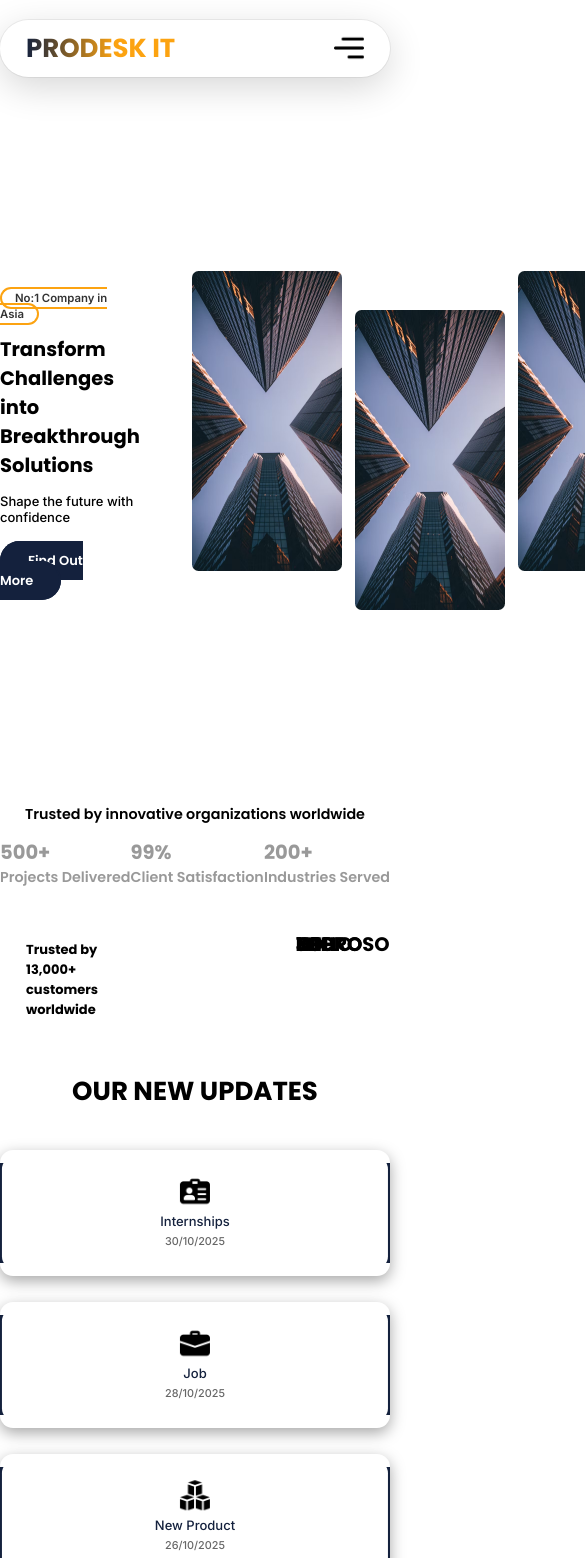
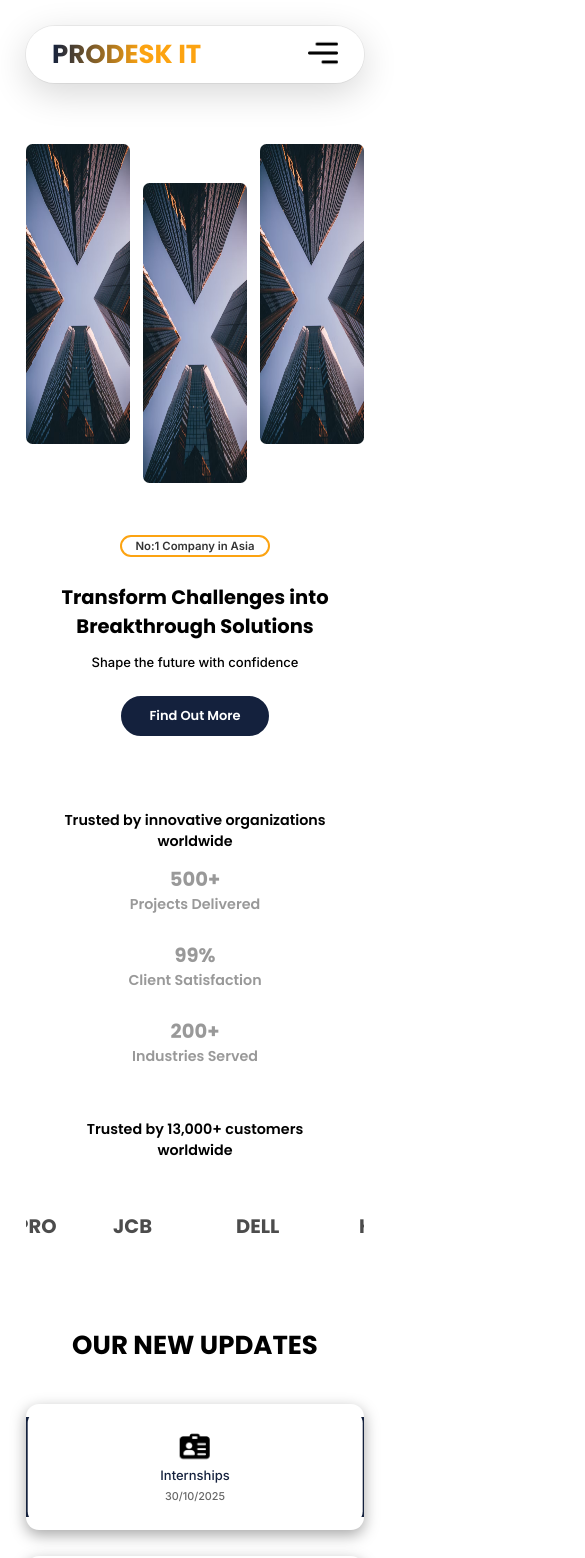
Before and after one commit to Madhavan-P/prodeskItTask, a React (Vite) app: page / in a window 390 px wide. Shown: the top 1558 px of the page, 585 px wide, since content can reach past the window. Built offline with nearby package versions, Linux system fonts and the light colour scheme.

Commit message:
responsive setup done

```diff
--- a/src/App.css
+++ b/src/App.css
@@ -58,7 +58,7 @@ html {
 }
 
 body{
-  padding: 1.5rem 0;
+  padding: 2rem;
   max-width: 1000px;
   font-size: 1rem;
   margin-inline:auto;
@@ -95,8 +95,13 @@ p,span,small{
 img{
   width: 100%;
   height: 100%;
-  /* object-fit: cover; */
+}
 
+.none{
+  display: none;
+}
+.opacity{
+  opacity: 0;
 }
 
 .logo{
--- a/src/App.jsx
+++ b/src/App.jsx
@@ -37,6 +37,7 @@ import rightArrowBlack from "./assets/right-arrow-black.svg";
 import leftArrowWhite from "./assets/left-arrow-white.svg";
 import rightArrowWhite from "./assets/right-arrow-white.svg";
 import AboutSection from "./Sections/AboutSection.jsx";
+import HeroSection from "./Sections/HeroSection.jsx";
 
 function App() {
   const processCardList = [
@@ -90,37 +91,19 @@ function App() {
   return (
     <>
       <Header />
-      <section className="hero-section">
-        <div className="hero-1">
-          <small className="small-txt">No:1 Company in Asia</small>
-          <h1>Transform Challenges into Breakthrough Solutions</h1>
-          <p>Shape the future with confidence</p>
-          <a className="btn primaryBtn">Find Out More</a>
-        </div>
-        <div className="hero-2">
-          <div className="hero-ctn  ctn01">
-            <img src={Hero01} />
-          </div>
-          <div className="hero-ctn ctn02">
-            <img src={Hero01} />
-          </div>
-          <div className="hero-ctn ctn03">
-            <img src={Hero01} />
-          </div>
-        </div>
-      </section>
+      <HeroSection />
       <section className="trust-section-ctn">
         <h4>Trusted by innovative organizations worldwide</h4>
         <div className="trust-section">
-          <div>
+          <div className="achievement-details-ctn">
             <h1>500+ </h1>
             <h4>Projects Delivered</h4>
           </div>
-          <div>
+          <div className="achievement-details-ctn">
             <h1>99%</h1>
             <h4>Client Satisfaction</h4>
           </div>
-          <div>
+          <div className="achievement-details-ctn">
             <h1>200+</h1>
             <h4>Industries Served</h4>
           </div>
@@ -131,12 +114,24 @@ function App() {
           <h4>Trusted by 13,000+ customers worldwide</h4>
         </div>
         <div className="partner-section">
-          <h1 className="item item1">DELL</h1>
-          <h1 className="item item2">HP</h1>
-          <h1 className="item item3">MICROSOFT</h1>
-          <h1 className="item item4">ZOHO</h1>
-          <h1 className="item item5">WIPRO</h1>
-          <h1 className="item item6">JCB</h1>
+          <div className="item item1">
+            <h1>DELL</h1>
+          </div>
+          <div className="item item2">
+            <h1>HP</h1>
+          </div>
+          <div className="item item3">
+            <h1>HCL</h1>
+          </div>
+          <div className="item item4">
+            <h1>ZOHO</h1>
+          </div>
+          <div className="item item5">
+            <h1>WIPRO</h1>
+          </div>
+          <div className="item item6">
+            <h1>JCB</h1>
+          </div>
         </div>
       </section>
       <section className="new-updates section">
--- /dev/null
+++ b/src/Components/GetStartedBtn.jsx
@@ -0,0 +1,11 @@
+import React from "react";
+
+const GetStartedBtn = () => {
+  return (
+    <a href="#" className="btn primaryBtn">
+      Get Started
+    </a>
+  );
+};
+
+export default GetStartedBtn;
--- a/src/Components/Header.jsx
+++ b/src/Components/Header.jsx
@@ -1,23 +1,36 @@
-import React from "react";
+import React, { useState } from "react";
 
 import Menu from "../assets/menu.png";
+
+import NavList from "./NavList";
+import GetStartedBtn from "./GetStartedBtn.jsx";
 import Close from "../assets/close.png";
 
 const Header = () => {
+  const MenuList = ["Home", "Our Process", "Services", "About Us"];
+
+  const [navList, setNavList] = useState(false);
   return (
     <header>
       <h1 className="logo company-name">PRODESK IT</h1>
-      <img src={Menu} className="header-icon menu" />
-      <img src={Close} className="header-icon close" />
-      <div className="nav-menu">
-        <li className="navlinks">Home</li>
-        <li className="navlinks">Our Process</li>
-        <li className="navlinks">Services</li>
-        <li className="navlinks">About Us</li>
-        <a href="#" className="btn primaryBtn">
-          Get Started
-        </a>
+      <NavList List={MenuList} Class="nav-menu" />
+      <div className="hanberger-menus">
+        {navList ? (
+          <img
+            src={Close}
+            className="header-icon close"
+            onClick={() => setNavList(false)}
+          />
+        ) : (
+          <img
+            src={Menu}
+            className="header-icon menu"
+            onClick={() => setNavList(true)}
+          />
+        )}
       </div>
+
+      <NavList List={MenuList} Class={`mobile-nav ${navList ? "" : "none"}`} />
     </header>
   );
 };
--- /dev/null
+++ b/src/Components/NavList.jsx
@@ -0,0 +1,18 @@
+import React from "react";
+
+import GetStartedBtn from "./GetStartedBtn";
+
+const NavList = ({ List, Class }) => {
+  return (
+    <div className={Class}>
+      {List.map((list, index) => (
+        <li key={index} className="navlinks">
+          {list}
+        </li>
+      ))}
+      <GetStartedBtn />
+    </div>
+  );
+};
+
+export default NavList;
--- /dev/null
+++ b/src/Sections/HeroSection.jsx
@@ -0,0 +1,28 @@
+import React from "react";
+import Hero01 from "../assets/hero-1.avif";
+
+const HeroSection = () => {
+  return (
+    <section className="hero-section">
+      <div className="hero-1">
+        <small className="small-txt">No:1 Company in Asia</small>
+        <h1>Transform Challenges into Breakthrough Solutions</h1>
+        <p>Shape the future with confidence</p>
+        <a className="btn primaryBtn">Find Out More</a>
+      </div>
+      <div className="hero-2">
+        <div className="hero-ctn  ctn01">
+          <img src={Hero01} />
+        </div>
+        <div className="hero-ctn ctn02">
+          <img src={Hero01} />
+        </div>
+        <div className="hero-ctn ctn03">
+          <img src={Hero01} />
+        </div>
+      </div>
+    </section>
+  );
+};
+
+export default HeroSection;
--- a/src/index.css
+++ b/src/index.css
@@ -1,5 +1,6 @@
 header {
     position: sticky;
+    top: 2rem;
     z-index: 99;
     display: flex;
     justify-content: space-between;
@@ -7,6 +8,7 @@ header {
     padding: 9px 2rem;
     box-shadow: rgba(0, 0, 0, 0.16) 0px 10px 36px 0px, rgba(0, 0, 0, 0.06) 0px 0px 0px 1px;
     border-radius: 3rem;
+    background-color: rgba(255,255,255,0.5);
 }
 
 .nav-menu {
@@ -15,12 +17,49 @@ header {
     gap: 1rem;
 }
 
+.mobile-nav{
+    width: 100%;
+    display: flex;
+    flex-direction: column;
+    align-items: center;
+    gap: 1.5rem;
+    position: absolute;
+    top: 5rem;
+    right: 0;
+    background-color: white;
+    box-shadow: rgba(0, 0, 0, 0.24) 0px 3px 8px;
+    padding: 2rem 0;
+    border-radius: 1rem;
+    z-index: 999;
+    transition: widthAnime 5s linear;
+}
+
+@keyframes widthAnime{
+    from{
+        width: 0;
+    }
+    to{
+        width: 100%;
+    }
+}
+
+.mobile-nav .close{
+    width: 100%;
+    display: flex;
+    justify-content: flex-end;
+    padding-right: 2rem;
+}
+
 .nav-menu li:hover {
+    color: var(--secondaryColor);
+}
+.mobile-nav li:hover {
     color: var(--secondaryColor);
 }
 
 .header-icon {
     width: 30px;
+    display: inline-block;
     /* height: auto; */
 }
 
@@ -32,18 +71,18 @@ header {
         display: none;
     }
 
-    .close {
-        display: none;
+}
+
+@media (min-width:768px){
+    .mobile-nav{
+        margin-right: 1.5rem;
+        width: 50%;
     }
 }
 
 /* --------- Media Query for laptop --------- */
 @media (min-width:1024px) {
-    .menu {
-        display: none;
-    }
-
-    .close {
+    .hanberger-menus{
         display: none;
     }
 }
@@ -51,7 +90,8 @@ header {
 .hero-section {
     margin: 2rem 0;
     width: 100%;
-    height: 80vh;
+    min-height: 80vh;
+    height: auto;
     display: flex;
     align-items: center;
     gap: 4rem;
@@ -59,6 +99,12 @@ header {
 }
 
 
+
+.hero-1{
+    display: flex;
+    flex-direction: column;
+    align-items: start;
+}
 
 .hero-1 * {
     margin-bottom: 1rem;
@@ -84,14 +130,34 @@ header {
 }
 
 .hero-ctn {
-    width: 150px;
+    width: 100%;
+    max-width: 250px;
     height: 300px;
     border-radius: .5rem;
     overflow: hidden;
 }
 
+@media (max-width:768px) {
+    .hero-section{
+        flex-direction: column-reverse;
+        justify-content: center;
+        align-items: center;
+    }
+    .hero-1{
+        align-items: center;
+    }
+    .hero-1 h1{
+        text-align: center;
+    }
+}
+
 .ctn02 {
     margin-top: 3rem;
+}
+
+.trust-section-ctn{
+    max-width: 1000px;
+    width: 100%;
 }
 
 .trust-section-ctn h4 {
@@ -108,10 +174,22 @@ header {
     color: rgba(0, 0, 0, .4)
         /* color: var(--secondary-txt-clr); */
 }
+@media (max-width:767px) {
+    .trust-section{
+        flex-direction: column;
+        gap: 2rem;
+    }
+}
+.achievement-details-ctn{
+    display: flex;
+    flex-direction: column;
+    align-items: center;
+}
 
 .partner-section-ctn {
     width: 100%;
     display: flex;
+    justify-content: space-between;
     align-items: center;
     gap: 1rem;
 }
@@ -119,63 +197,84 @@ header {
 .ctn-1 {
     color: var(--primary-txt-clr);
     padding: 1rem 2rem;
-    width: 250px;
-    mask-image: linear-gradient(to right,
+    width: 300px;
+
+}
+
+.partner-section {
+    width: 100%;
+    height: 100px;
+    position: relative;
+  animation: scroll 20s linear infinite;
+  overflow: hidden;
+display: flex;
+    align-items: center;
+    justify-content: center;
+mask-image: linear-gradient(to right,
             rgba(0, 0, 0, 0),
-            rgba(0, 0, 0, 1) 20%,
-            rgba(0, 0, 0, 1) 80%,
+            rgba(0, 0, 0, 1) 50%,
+            rgba(0, 0, 0, 1) 50%,
             rgba(0, 0, 0, 0),
-
         );
 }
 
-.partner-section {
-    position: relative;
-    width: 100%;
-    height: 100px;
-    overflow: hidden;
-    /* display: flex;
-    gap: 1rem;
-    justify-content: space-between; */
-}
-
-@keyframes partner-animation {
-    to {
-        left: -200px;
+@keyframes scrollLeft{
+    from{
+        left: 100%;
+    }
+    to{
+        left: -400px;
     }
 }
 
 .item {
     position: absolute;
-    left: 100%;
-    /* width: calc(1000px - 6); */
+    left: calc(200px * 6);
     width: 200px;
-    height: 100px;
-    animation: partner-animation 30s linear infinite;
+    height: 50px;
+    animation-name: scrollLeft;
+    animation-duration: 20s;
+    animation-timing-function: linear;
+    animation-iteration-count: infinite;
+    /* margin-right: 1rem; */
+
+    color: rgba(0, 0, 0, .7);
 }
 
+
 .item1 {
-    animation-delay: calc(30s / 6 * (6-1) * -1);
+    animation-delay: calc((20s / 6) * (6 - 1) * -1);
 }
 
 .item2 {
-    animation-delay: calc(30s / 6 * (6-2) * -1);
+    animation-delay: calc((20s / 6) * (6 - 2) * -1);
 }
 
 .item3 {
-    animation-delay: calc(30s / 6 * (6-3) * -1);
+    animation-delay: calc((20s / 6) * (6 - 3) * -1);
 }
 
 .item4 {
-    animation-delay: calc(30s / 6 * (6-4) * -1);
+    animation-delay: calc((20s / 6) * (6 - 4) * -1);
 }
 
 .item5 {
-    animation-delay: calc(30s / 6 * (6-5) * -1);
+    animation-delay: calc((20s / 6) * (6 - 5) * -1);
 }
 
 .item6 {
-    animation-delay: calc(30s / 6 * (6-6) * -1);
+    animation-delay: calc((20s / 6) * (6 - 6) * -1);
+}
+
+@media (max-width:767px) {
+    .partner-section-ctn{
+        flex-direction: column;
+    }
+    .partner-section-ctn h4{
+        text-align: center;
+            font-size: 1.1rem;
+            font-weight: 600;
+    }
 }
 
 .new-updates {
@@ -543,3 +642,23 @@ small {
     opacity: 1;
     transform: scale(1);
 }
+
+.test-profile{
+    border: 2px solid white;
+    padding: 1.5rem 2.5rem;
+    border-radius: 50%;
+}
+
+.star-ctn{
+    display: flex;
+    align-items: center;
+    justify-content: space-between;
+}
+.star{
+    width: 20px;
+    height: auto;
+}
+
+.card-text-testimonial a{
+    margin-top: 2rem;
+}
```
Also changed, not shown: src/Components/TestimonialCard.jsx (added, +30 -0 lines), src/Sections/AboutSection.jsx (+22 -0 lines), src/assets/star-1.svg (added).
